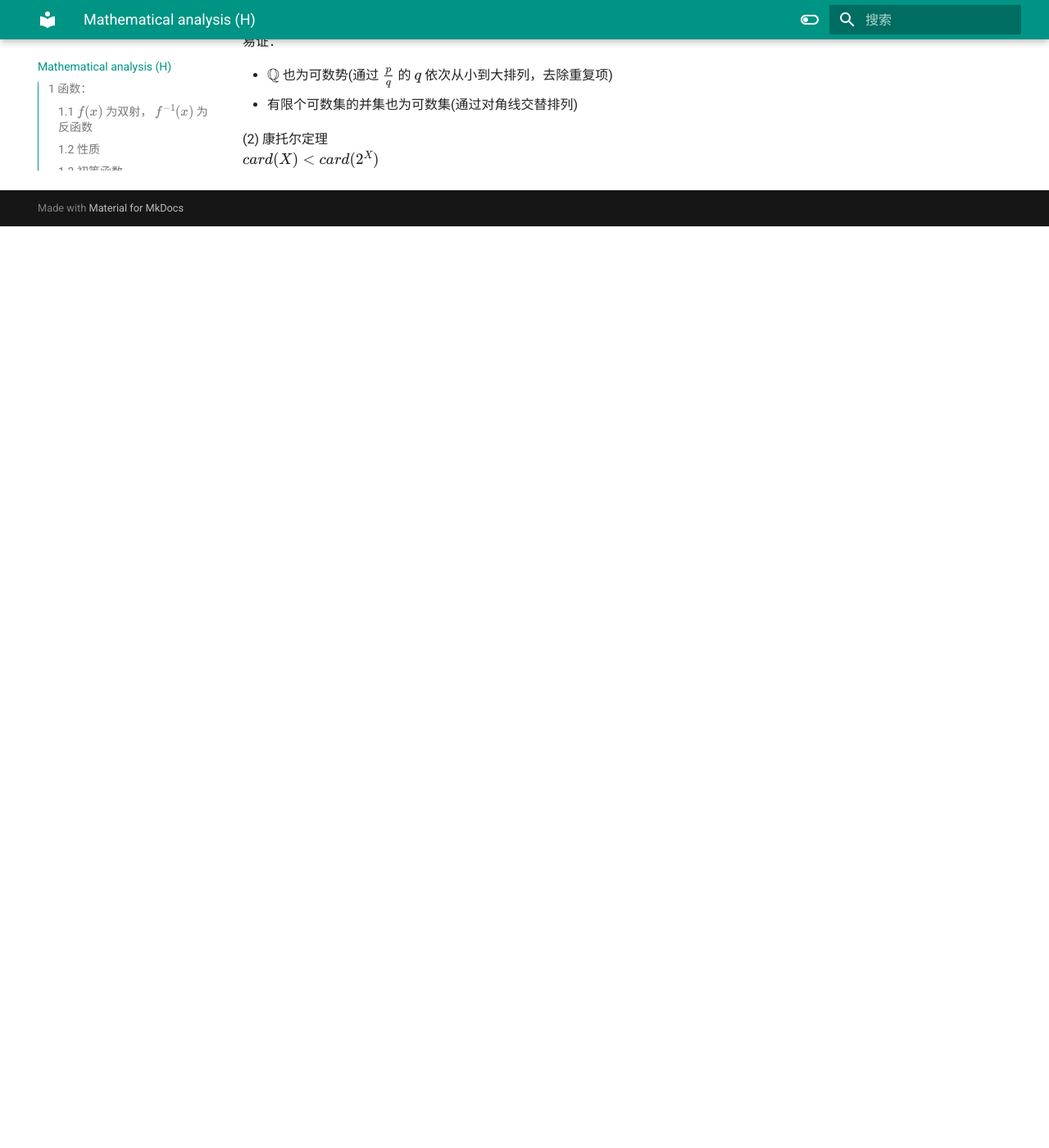
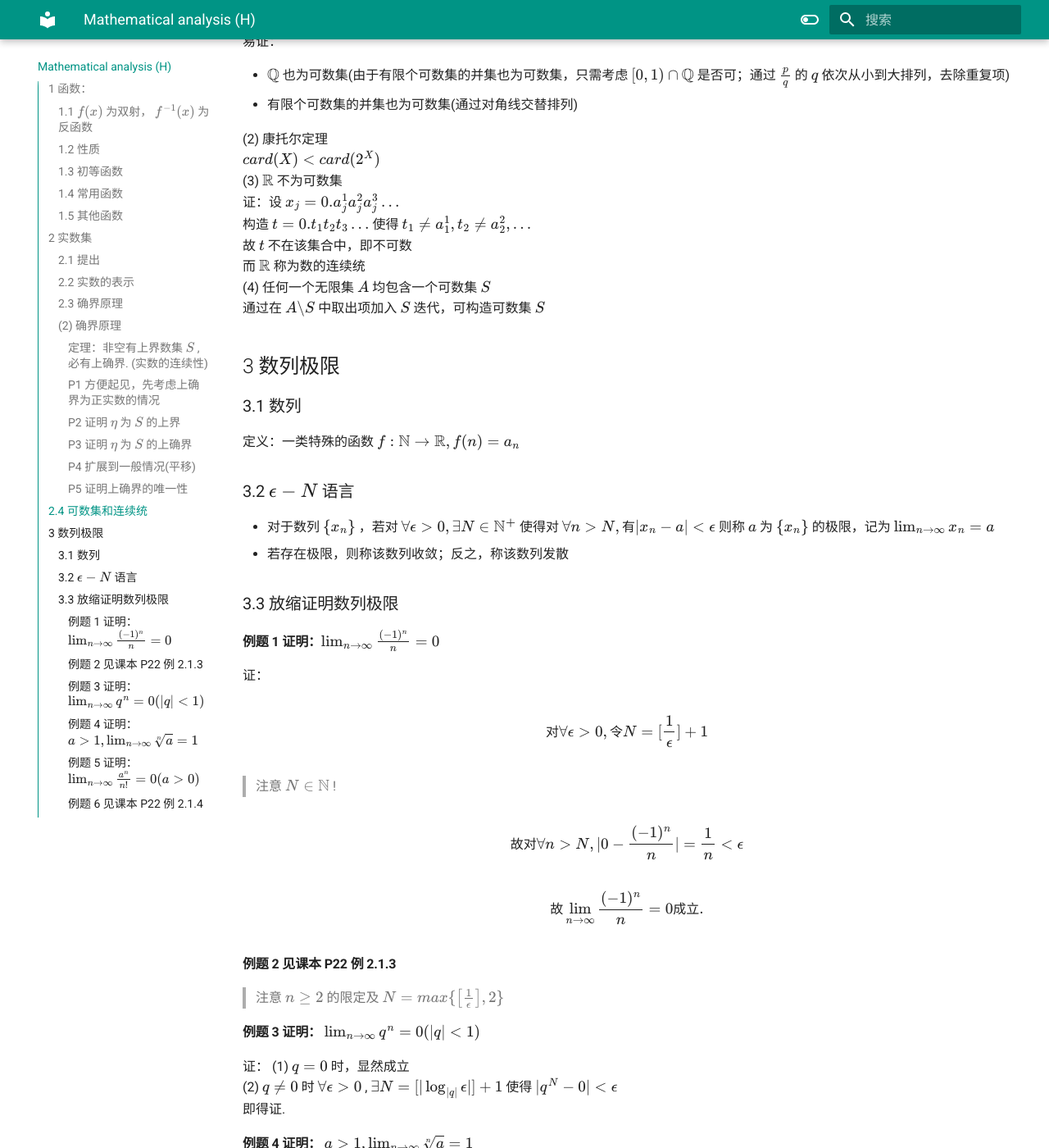
Before and after one commit to itray25/notes-web, an MkDocs documentation site: the page built from docs/Mathematical analysis (H).md, in a window 1280 px wide and 1400 px high, scrolled down 4303 px. Shown: the whole window at 82% size. Built offline with MkDocs 1.6.1 and Material for MkDocs 9.7.7, drawn with Linux system fonts in a browser that asks for light colours; before the commit the page ends 4579 px from its top, so only the background shows below that; some of the changed text lies outside the part shown.

Commit message:
upd 2024.9.27

```diff
--- a/docs/Mathematical analysis (H).md
+++ b/docs/Mathematical analysis (H).md
@@ -174,8 +174,79 @@ $=n_{0}.n_{1}n_{2}n_{3}\dots n_{k}\dots-\frac{1}{10^k}\leq =n_{0}.n_{1}n_{2}n_{3
 称 $\mathbb{N}$ 的势为可数的，与之等势的集合为可数集
 易证：
 
-- $\mathbb{Q}$ 也为可数势(通过 $\frac{p}{q}$ 的 $q$ 依次从小到大排列，去除重复项)
+- $\mathbb{Q}$ 也为可数集(由于有限个可数集的并集也为可数集，只需考虑 $[0,1)\cap \mathbb{Q}$ 是否可；通过 $\frac{p}{q}$ 的 $q$ 依次从小到大排列，去除重复项)
 - 有限个可数集的并集也为可数集(通过对角线交替排列)
 
-  (2) 康托尔定理
-   $card(X)<card(2^X)$
+(2) 康托尔定理
+ $card(X)<card(2^X)$
+ (3) $\mathbb{R}$ 不为可数集
+ 证：设 $x_{j}=0.a_{j}^1a_{j}^2a_{j}^3\dots$
+ 构造 $t=0.t_{1}t_{2}t_{3}\dots$ 使得 $t_{1}\neq a_{1}^1,t_{2}\neq a_{2}^2,\dots$
+ 故 $t$ 不在该集合中，即不可数
+ 而 $\mathbb{R}$ 称为数的连续统
+ (4) 任何一个无限集 $A$ 均包含一个可数集 $S$
+ 通过在 $A\backslash S$ 中取出项加入 $S$ 迭代，可构造可数集 $S$
+
+## 3 数列极限
+
+### 3.1 数列
+
+定义：一类特殊的函数 $f: \mathbb{N}\rightarrow\mathbb{R},f(n)=a_{n}$
+
+### 3.2 $\epsilon-N$ 语言
+
+- 对于数列 $\{x_{n}\}$ ，若对 $\forall\epsilon>0,\exists N\in\mathbb{N^+}$ 使得对 $\forall n>N,\text{有} |x_{n}-a|<\epsilon$ 则称 $a$ 为 $\{x_{n}\}$ 的极限，记为 $\lim_{ n \to \infty }x_{n}=a$
+- 若存在极限，则称该数列收敛；反之，称该数列发散
+
+### 3.3 放缩证明数列极限
+
+#### 例题 1 证明：$\lim_{ n \to \infty }\frac{(-1)^n}{n}=0$
+
+证：
+
+$$
+\text{对}\forall\epsilon>0,\text{令} N=[\frac{1}{\epsilon}]+1
+$$
+
+> 注意 $N\in\mathbb{N}$ !
+
+$$
+\text{故对}\forall n>N,|0-\frac{(-1)^n}{n}|=\frac{1}{n}<\epsilon
+$$
+
+$$
+\text{故} \lim_{ n \to \infty }\frac{(-1)^n}{n}=0\text{成立.}
+$$
+
+#### 例题 2 见课本 P22 例 2.1.3
+
+> 注意 $n\geq 2$ 的限定及 $N=max\{\left[ \frac{1}{\epsilon} \right],2\}$
+
+#### 例题 3 证明： $\lim_{ n \to \infty }q^n=0 (|q|<1)$
+
+证：
+(1) $q=0$ 时，显然成立
+(2) $q\neq 0$ 时 $\forall \epsilon>0$ , $\exists N=[|\log_{|q|}\epsilon|]+1$ 使得 $|q^N-0|<\epsilon$
+即得证.
+
+#### 例题 4 证明： $a>1,\lim_{ n \to \infty }\sqrt[n]{a}=1$
+
+证：
+设 $\sqrt[n]{a}-1=\alpha$
+$\therefore a=(\alpha+1)^n>1+\alpha n$
+
+> $(1+x)^n>1+x n$
+
+$\forall \epsilon>0$ , $\exists N=[\frac{a-1}{\epsilon}]+1,n>N$
+有 $|\sqrt[n]{a}-1|\leq \frac{a-1}{n}<\epsilon$
+即得证.
+
+#### 例题 5 证明： $\lim_{ n \to \infty }\frac{a^n}{n!}=0(a>0)$
+
+证：
+取 $k\in\mathbb{N},\text{使}a<k$ ,记 $\frac{a^k}{k!}=K$
+ $\forall\epsilon>0,\exists N=max\left( [\frac{ka}{\epsilon}]+1,k \right)$
+ $|\frac{a^n}{n!}|=\frac{a^ka^{n-k}}{k!(k+1)\dots n}\leq \frac{Ka}{n}<\epsilon$
+即得证
+
+#### 例题 6 见课本 P22 例 2.1.4
```
